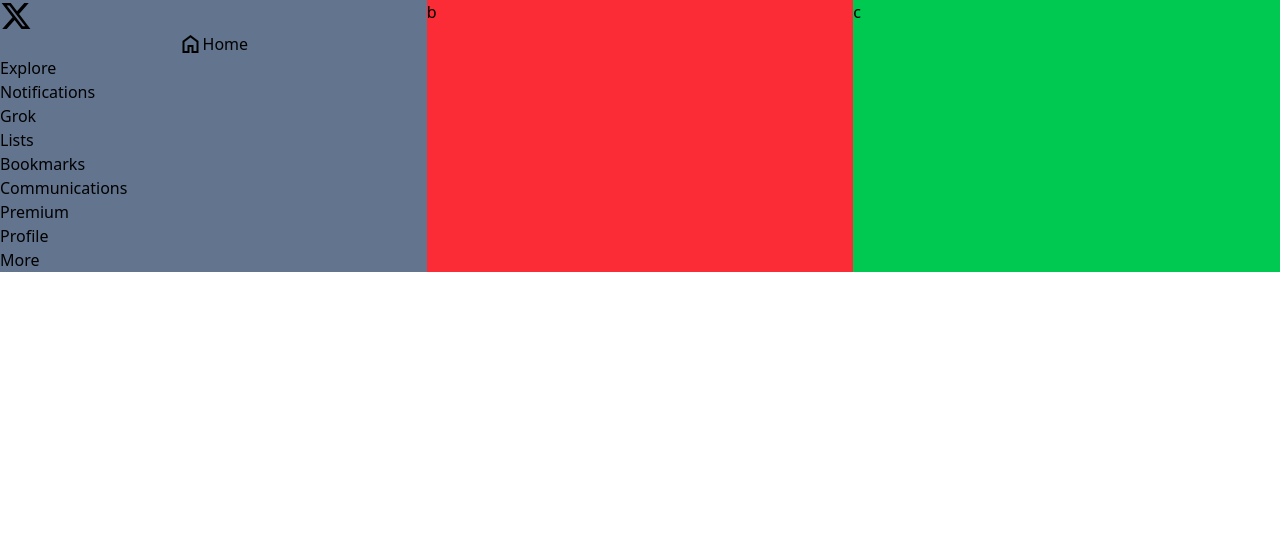
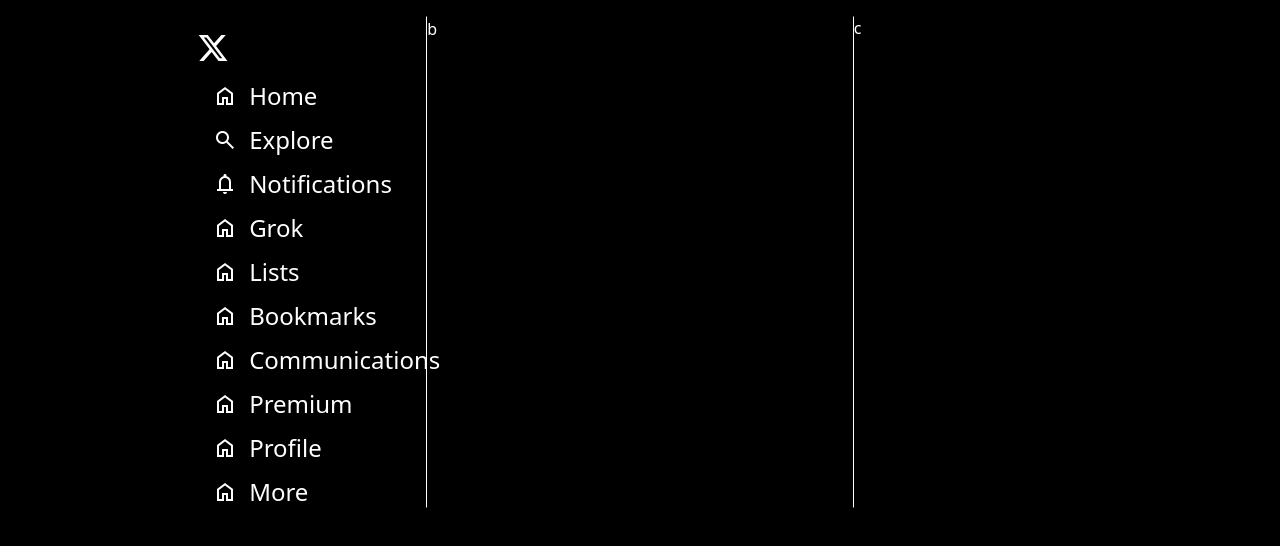
Before and after one commit to s-afrid/Twitter-Clone, a website: page index.html in a window 1280 px wide. Drawn offline with nearby package versions, Linux system fonts and the light colour scheme.

Commit message:
aside panel structure

```diff
--- a/index.html
+++ b/index.html
@@ -3,21 +3,22 @@
   <head>
     <meta charset="UTF-8" />
     <meta name="viewport" content="width=device-width, initial-scale=1.0" />
+    <link
+    rel="stylesheet"
+    href="https://fonts.googleapis.com/css2?family=Material+Symbols+Outlined:opsz,wght,FILL,GRAD@24,450,0,0"
+    />
+
     <link rel="stylesheet" href="./css/output.css" />
-    <link
-      rel="stylesheet"
-      href="https://fonts.googleapis.com/css2?family=Material+Symbols+Outlined:opsz,wght,FILL,GRAD@24,400,0,0&icon_names=home"
-    />
-    <title>Document</title>
+    <title>Home / X</title>
   </head>
-  <body>
-    <div class="flex">
-      <div class="first bg-slate-500 w-full">
-        <div class="logo">
+  <body class=" bg-black text-white">
+    <div class="flex container mx-auto my-4">
+      <div class="first w-full">
+        <div class="logo invert my-4">
           <svg
             viewBox="0 0 24 24"
             aria-hidden="true"
-            class="w-8 r-4qtqp9 r-yyyyoo r-dnmrzs r-bnwqim r-lrvibr r-m6rgpd r-lrsllp r-1nao33i r-16y2uox r-8kz0gk"
+            class="w-8 m-auto r-4qtqp9 r-yyyyoo r-dnmrzs r-bnwqim r-lrvibr r-m6rgpd r-lrsllp r-1nao33i r-16y2uox r-8kz0gk"
           >
             <g>
               <path
@@ -26,23 +27,33 @@
             </g>
           </svg>
         </div>
-        <div class="sidebar">
-          <ul class="flex flex-col">
-            <li class="flex justify-center items-center"><span class="material-symbols-outlined"> home </span> Home</li>
-            <li>Explore</li>
-            <li>Notifications</li>
-            <li>Grok</li>
-            <li>Lists</li>
-            <li>Bookmarks</li>
-            <li>Communications</li>
-            <li>Premium</li>
-            <li>Profile</li>
-            <li>More</li>
+        <div class="sidebar flex justify-end">
+          <ul class="flex flex-col text-2xl space-y-3 w-1/2">
+            <li class="flex justify-start items-center gap-3"><span class="text-3xl material-symbols-outlined"> home </span>
+                Home</li>
+            <li class="flex justify-start items-center gap-3"><span class="text-3xl material-symbols-outlined"> search </span>
+                Explore</li>
+            <li class="flex justify-start items-center gap-3"><span class="text-3xl material-symbols-outlined"> notifications </span>
+                Notifications</li>
+            <li class="flex justify-start items-center gap-3"><span class="text-3xl material-symbols-outlined"> home </span>
+                Grok</li>
+            <li class="flex justify-start items-center gap-3"><span class="text-3xl material-symbols-outlined"> home </span>
+                Lists</li>
+            <li class="flex justify-start items-center gap-3"><span class="text-3xl material-symbols-outlined"> home </span>
+                Bookmarks</li>
+            <li class="flex justify-start items-center gap-3"><span class="text-3xl material-symbols-outlined"> home </span>
+                Communications</li>
+            <li class="flex justify-start items-center gap-3"><span class="text-3xl material-symbols-outlined"> home </span>
+                Premium</li>
+            <li class="flex justify-start items-center gap-3"><span class="text-3xl material-symbols-outlined"> home </span>
+                Profile</li>
+            <li class="flex justify-start items-center gap-3"><span class="text-3xl material-symbols-outlined"> home </span>
+                More</li>
           </ul>
         </div>
       </div>
-      <div class="second bg-red-500 w-full">b</div>
-      <div class="third bg-green-500 w-full">c</div>
+      <div class="second border-[1px] border-x-white border-y-black w-full">b</div>
+      <div class="third w-full">c</div>
     </div>
   </body>
 </html>
```
Also changed, not shown: css/output.css.
